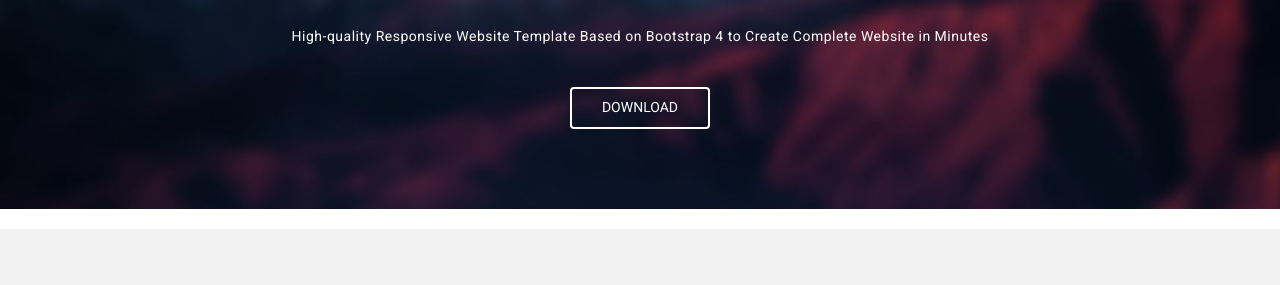
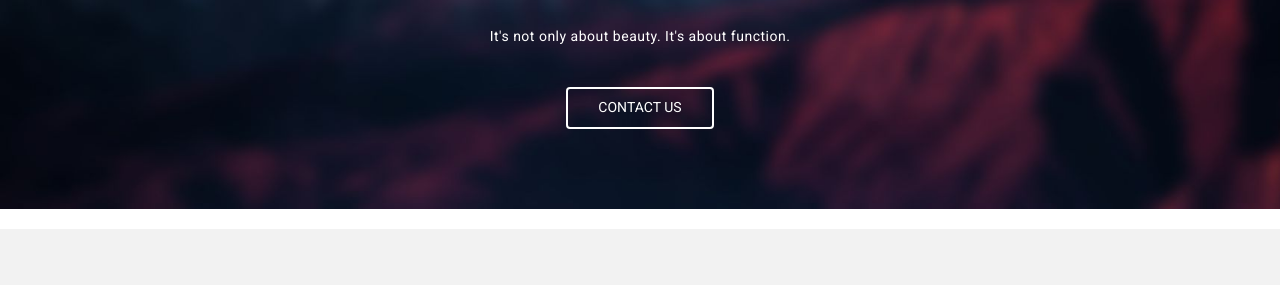
Before and after one commit to jtoledo3970/jtoledo3970.github.io, a plain HTML site: page index.html in a window 1280 px wide. Shown: the part 219-504 px from the top of the page. Drawn offline with Linux system fonts and the light colour scheme.

Commit message:
Index Header

```diff
--- a/index.html
+++ b/index.html
@@ -71,9 +71,9 @@
           <div class="col-md-10">
             <div class="contents text-center">
               <h1 class="wow fadeInDown" data-wow-duration="1000ms" data-wow-delay="0.3s">Toledo's IT Solutions, Inc.</h1>
-              <p class="lead  wow fadeIn" data-wow-duration="1000ms" data-wow-delay="400ms">High-quality Responsive Website Template Based on Bootstrap 4 to Create Complete Website in Minutes
+              <p class="lead  wow fadeIn" data-wow-duration="1000ms" data-wow-delay="400ms">It's not only about beauty. It's about function.
               </p>
-              <a href="#" class="btn btn-border wow fadeInUp" data-wow-duration="1000ms" data-wow-delay="400ms">Download</a>
+              <a href="#contact" class="btn btn-border wow fadeInUp" data-wow-duration="1000ms" data-wow-delay="400ms">Contact Us</a>
             </div>
           </div>
         </div>
```
